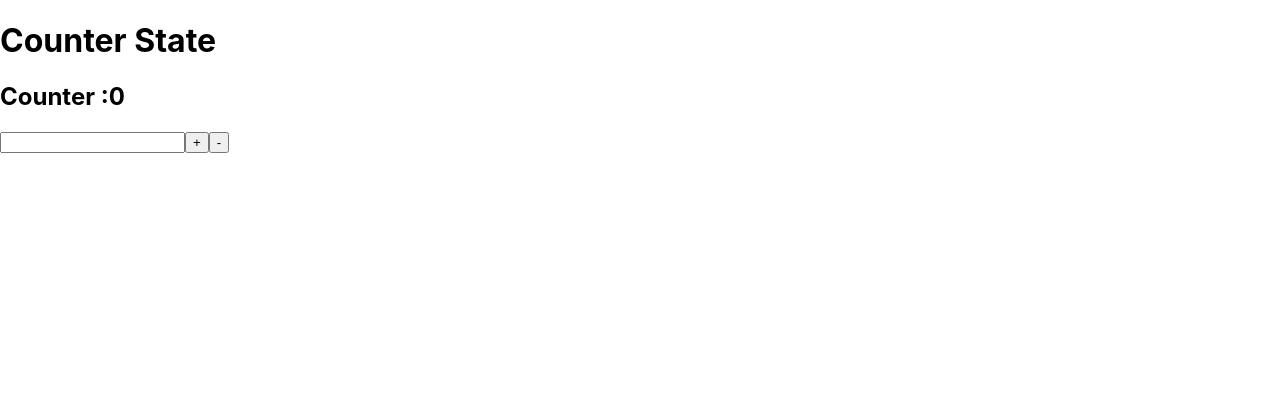
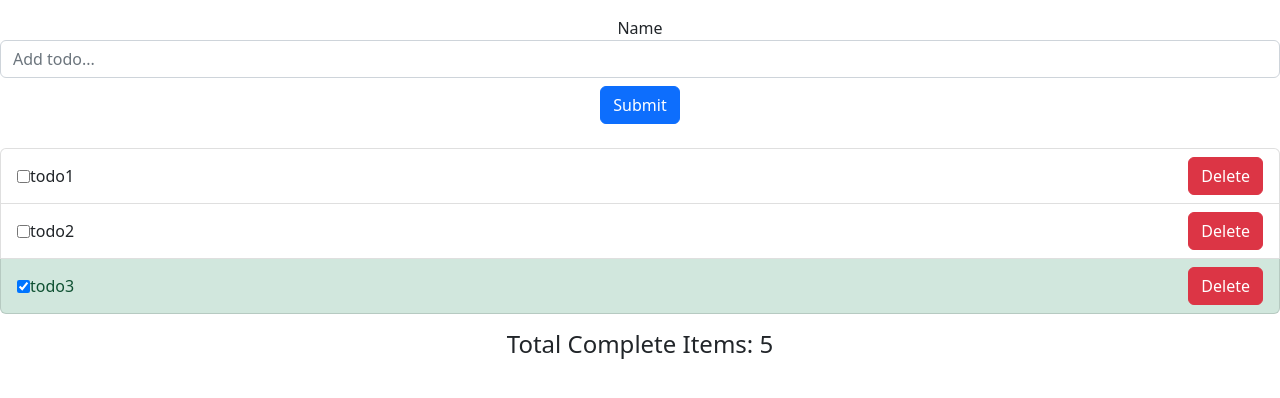
Before and after one commit to mohammadsalarvand403/redux-toolkit, a React (Create React App) app: page / in a window 1280 px wide. Shown: the top 398 px of the page. Built offline with nearby package versions, Linux system fonts and the light colour scheme.

Commit message:
dispatch addTodo

```diff
--- a/package.json
+++ b/package.json
@@ -7,6 +7,7 @@
     "@testing-library/jest-dom": "^5.16.5",
     "@testing-library/react": "^13.4.0",
     "@testing-library/user-event": "^13.5.0",
+    "bootstrap": "^5.2.3",
     "react": "^18.2.0",
     "react-dom": "^18.2.0",
     "react-redux": "^8.0.5",
--- a/src/App.js
+++ b/src/App.js
@@ -2,12 +2,17 @@
 import './App.css';
 import { Provider } from 'react-redux'
 import { store } from './Features/Stor';
-import CounterComponent from './components/CounterComponent';
+import AddTodoForm from "./components/Todos/AddTodoForm";
+import TodoList from "./components/Todos/TodoList";
+import TotalCompleteItems from "./components/Todos/TotalCompleteTodo";
+import "bootstrap/dist/css/bootstrap.min.css";
 function App() {
   return (
 <Provider store={store}>
-<div className='app'>
-<CounterComponent/>
+<div className='App'>
+<AddTodoForm />
+      <TodoList />
+      <TotalCompleteItems />
 </div>
 </Provider>
   );
--- a/src/Features/Stor.js
+++ b/src/Features/Stor.js
@@ -1,8 +1,10 @@
 import { configureStore } from '@reduxjs/toolkit'
-import CounterSlice from './Counter/CounterSlice'
+import CounterReducer from './Counter/CounterSlice'
+import TodosReducer from './todos/TodosSlice'
 
 export const store = configureStore({
   reducer: {
-    counter:CounterSlice
+    counter:CounterReducer,
+    todos:TodosReducer,
   },
 })
--- /dev/null
+++ b/src/Features/todos/TodosSlice.js
@@ -0,0 +1,25 @@
+import { createSlice } from "@reduxjs/toolkit";
+
+ const initialState = [
+    { id: 1, title: "todo1", completed: false },
+    { id: 2, title: "todo2", completed: false },
+    { id: 3, title: "todo3", completed: true },
+  ];
+
+const counterSlice = createSlice({
+    name:"todos",
+    initialState,
+    reducers:{
+        AddTodo:(state,action)=>{
+         const newTodo={
+            id:Date.now(),
+            title:action.payload.title,
+            completed:false,
+          }
+          state.push(newTodo)
+        },
+
+    }
+})
+export const {AddTodo}=counterSlice.actions;
+export default counterSlice.reducer;
--- /dev/null
+++ b/src/components/Todos/AddTodoForm.js
@@ -0,0 +1,30 @@
+import React, { useState } from "react";
+import { useDispatch } from "react-redux";
+import { AddTodo } from "../../Features/todos/TodosSlice";
+const AddTodoForm = () => {
+  const [value, setValue] = useState("");
+const dispatch= useDispatch()
+  const onSubmit = (event) => {
+    event.preventDefault();
+   dispatch(AddTodo({}))
+  };
+
+  return (
+    <form onSubmit={onSubmit} className="form-inline mt-3 mb-3">
+      <label className="sr-only">Name</label>
+      <input
+        type="text"
+        className="form-control mb-2 mr-sm-2"
+        placeholder="Add todo..."
+        value={value}
+        onChange={(event) => setValue(event.target.value)}
+      ></input>
+
+      <button type="submit" className="btn btn-primary mb-2">
+        Submit
+      </button>
+    </form>
+  );
+};
+
+export default AddTodoForm;
--- /dev/null
+++ b/src/components/Todos/TodoItem.js
@@ -0,0 +1,17 @@
+import React from "react";
+
+const TodoItem = ({ id, title, completed }) => {
+  return (
+    <li className={`list-group-item ${completed && "list-group-item-success"}`}>
+      <div className="d-flex justify-content-between">
+        <span className="d-flex align-items-center">
+          <input type="checkbox" className="mr-3" checked={completed}></input>
+          {title}
+        </span>
+        <button className="btn btn-danger">Delete</button>
+      </div>
+    </li>
+  );
+};
+
+export default TodoItem;
--- /dev/null
+++ b/src/components/Todos/TodoList.js
@@ -0,0 +1,25 @@
+import React from "react";
+import { useSelector } from "react-redux";
+import TodoItem from "./TodoItem";
+
+const TodoList = () => {
+  // const todos = [
+  //   { id: 1, title: "todo1", completed: false },
+  //   { id: 2, title: "todo2", completed: false },
+  //   { id: 3, title: "todo3", completed: true },
+  //   { id: 4, title: "todo4", completed: false },
+  //   { id: 5, title: "todo5", completed: false },
+  // ];
+ const todos= useSelector(state=>state.todos)
+
+  return (
+    <ul className="list-group">
+      {todos.map((todo) => (
+
+        <TodoItem id={todo.id} title={todo.title} completed={todo.completed} />
+      ))}
+    </ul>
+  );
+};
+
+export default TodoList;
--- /dev/null
+++ b/src/components/Todos/TotalCompleteTodo.js
@@ -0,0 +1,7 @@
+import React from "react";
+
+const TotalCompleteItems = () => {
+  return <h4 className="mt-3">Total Complete Items: 5</h4>;
+};
+
+export default TotalCompleteItems;
```
Also changed, not shown: 1 other file (tests, documents, lock files or other folders).
